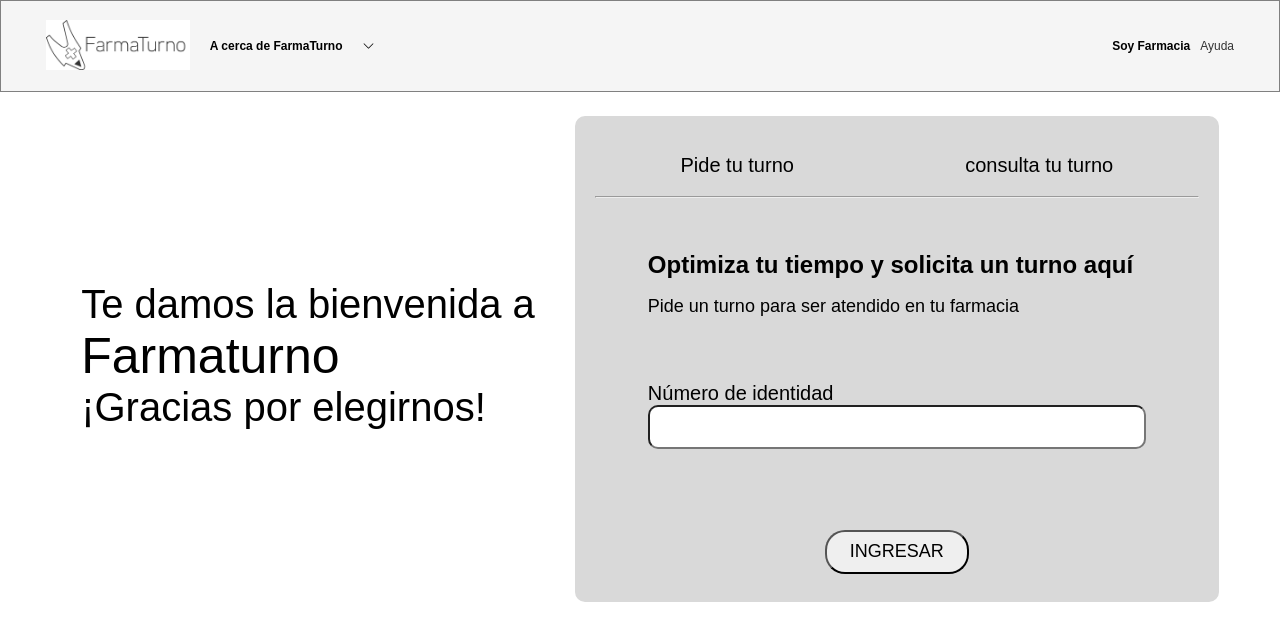
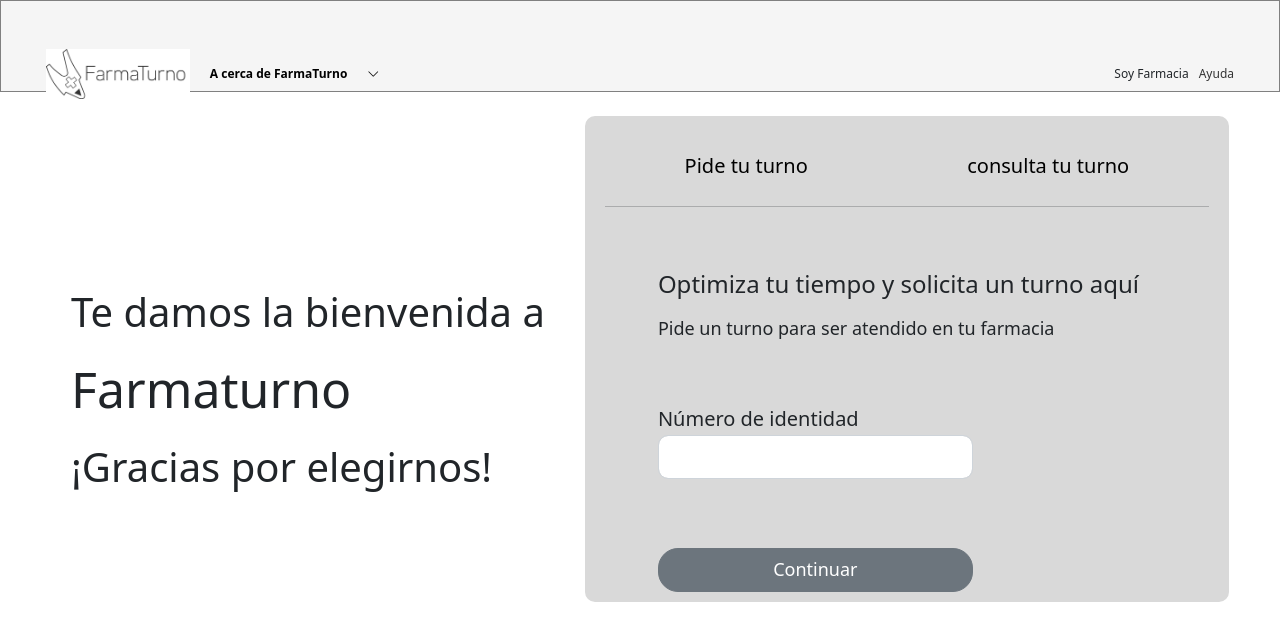
Before and after one commit to No-Country/c11-02-m-mern-farmaturno, a React (Vite) app in the folder client/: page / in a window 1280 px wide. Shown: the top 640 px of the page. Built offline with nearby package versions, Linux system fonts and the light colour scheme.

Commit message:
Agregue bootstrap y configuracion de prettier y termine maquetado inicial del formulario de ingreso

```diff
--- a/client/src/components/NavBar/NavBar.jsx
+++ b/client/src/components/NavBar/NavBar.jsx
@@ -1,22 +1,23 @@
 import './navbar.css';
 const NavBar = () => {
-	return <nav class="navbar">
-	<div class="navbar-brand">
+  return (
+    <nav className="navbar">
+      <div className="navbar-brand">
         <img src="/Farmaturno.jpg" alt="" />
       </div>
-	<div class="navbar-section">
-	  <a class="navbar-link" href="#">
+      <div className="navbar-section">
+        <a className="navbar-link" href="#">
           A cerca de FarmaTurno
-		<span class="navbar-icon"></span>
-		<i class="bi bi-chevron-down"></i>
+          <span className="navbar-icon"></span>
+          <i className="bi bi-chevron-down"></i>
         </a>
       </div>
-	<div class="nav-support">
+      <div className="nav-support">
         <h3>Soy Farmacia</h3>
         <a href="#">Ayuda</a>
-
       </div>
     </nav>
+  );
 };
 
 export default NavBar;
--- a/client/src/pages/Home/Home.jsx
+++ b/client/src/pages/Home/Home.jsx
@@ -1,6 +1,6 @@
-import Footer from "./Footer/Footer";
-import PanelIngreso from "./panelIngreso/PanelIngreso";
-import "./home.css";
+import Footer from './Footer/Footer';
+import PanelIngreso from './panelIngreso/PanelIngreso';
+import './home.css';
 const Home = () => {
   return (
     <div className="home">
@@ -10,7 +10,7 @@ const Home = () => {
         <p> ¡Gracias por elegirnos!</p>
       </div>
       <PanelIngreso />
-			<Footer />
+      {/* 	<Footer /> */}
     </div>
   );
 };
--- a/client/src/pages/Home/panelIngreso/PanelIngreso.jsx
+++ b/client/src/pages/Home/panelIngreso/PanelIngreso.jsx
@@ -1,6 +1,34 @@
-import "./panelIngreso.css";
+import './panelIngreso.css';
+
+import { Form, Button } from 'react-bootstrap';
+import { useState } from 'react';
 
 const PanelIngreso = () => {
+  const [validated, setValidated] = useState(false);
+  const [dni, setDni] = useState('');
+  const [dniError, setDniError] = useState('');
+
+  const handleSubmit = (event) => {
+    event.preventDefault();
+
+    if (dni.trim() === '') {
+      setDniError('El número de identidad es obligatorio');
+      setValidated(false);
+    } else if (dni.length !== 10) {
+      setDniError('El número de identidad debe tener 10 dígitos');
+      setValidated(false);
+    } else {
+      setDniError('');
+      setValidated(true);
+
+      // Realizar acciones adicionales con el DNI
+    }
+  };
+
+  const handleDniChange = (event) => {
+    setDni(event.target.value);
+  };
+
   return (
     <div className="panelIngreso">
       <div className="top-buttons-container">
@@ -11,12 +39,27 @@ const PanelIngreso = () => {
       <div className="bottom-section">
         <h3>Optimiza tu tiempo y solicita un turno aquí</h3>
         <p>Pide un turno para ser atendido en tu farmacia</p>
-				<label htmlFor="dni">Número de identidad</label>
-				<input
+        <Form noValidate validated={validated} onSubmit={handleSubmit}>
+          <Form.Group controlId="validationCustom01">
+            <Form.Label>Número de identidad </Form.Label>
+            <Form.Control
+              required
               type="number"
-					id="dni"
+              value={dni}
+              onChange={handleDniChange}
+              isInvalid={dniError !== ''}
+              className="form-control-lg"
             />
-				<button>INGRESAR</button>
+
+            <Form.Control.Feedback type="invalid" className="custom-feedback">
+              {dniError}
+            </Form.Control.Feedback>
+
+            <Button type="submit" variant="secondary">
+              Continuar
+            </Button>
+          </Form.Group>
+        </Form>
       </div>
     </div>
   );
--- a/client/src/pages/Home/panelIngreso/panelIngreso.css
+++ b/client/src/pages/Home/panelIngreso/panelIngreso.css
@@ -1,4 +1,5 @@
 .panelIngreso {
+  position: relative;
   padding: 2rem;
   width: 64.4rem;
   height: 48.6rem;
@@ -47,19 +48,23 @@
 }
 
 .bottom-section input {
-	width: 100%;
+  width: 31.5rem;
   height: 4.4rem;
   border: solid 1px #black;
   border-radius: 1rem;
 }
 
 .bottom-section button {
-	width: 14.4rem;
+  width: 31.5rem;
   height: 4.4rem;
-	margin: 0 auto;
-	margin-top: 8.1rem;
+  position: absolute;
+  bottom: 1rem;
   border-radius: 2rem;
   font-size: 1.8rem;
   line-height: 2.1rem;
   font-weight: semibold;
 }
+
+.custom-feedback {
+  font-size: 1.4rem;
+}
```
Also changed, not shown: client/src/App.jsx (+4 -3 lines), 1 other file (tests, documents, lock files or other folders). Lines whose indentation alone changed are shown as unchanged.
